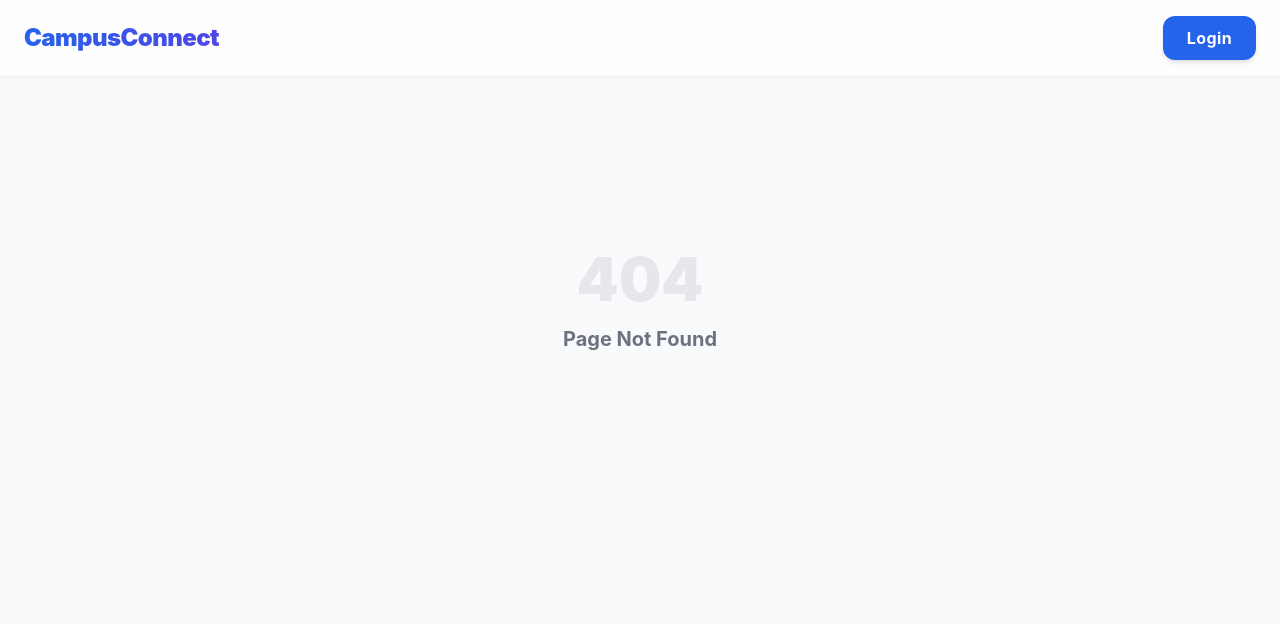
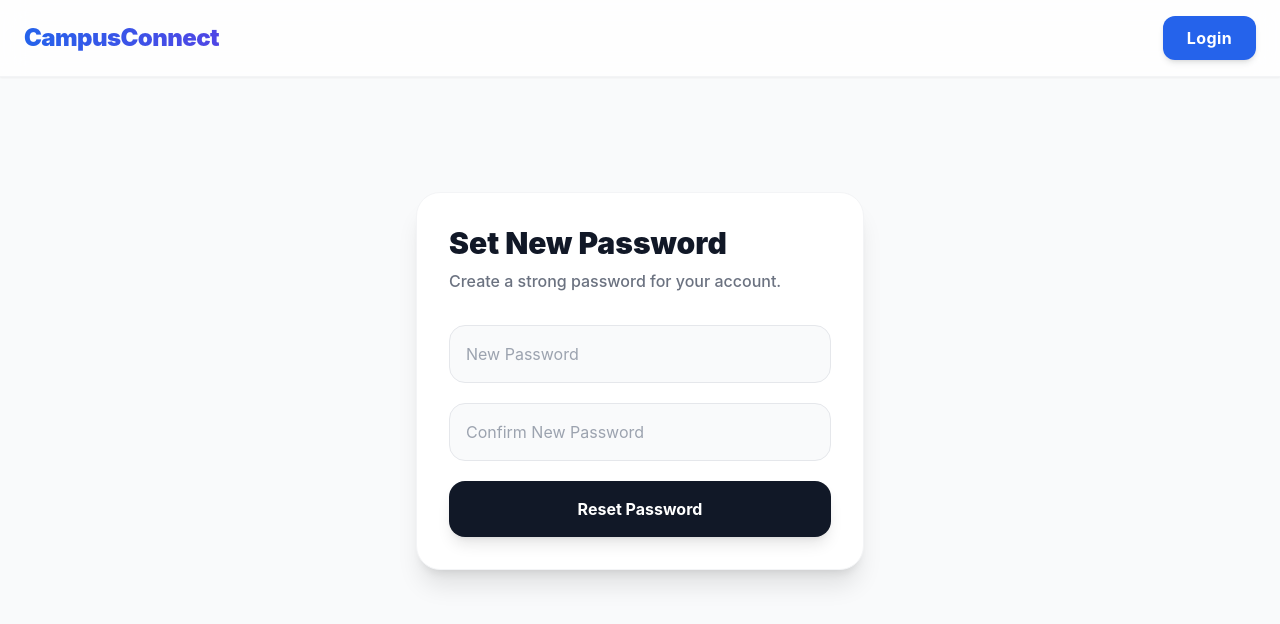
Before and after one commit to Subraj-Kumar/CampusConnect, a React (Create React App) app in the folder frontend/: page /resetpassword/1 in a window 1280 px wide. Before the commit this address had no page. Shown: the top 624 px of the page. Built offline with nearby package versions, Linux system fonts and the light colour scheme.

Commit message:
stable build for deployment

```diff
--- a/frontend/src/App.js
+++ b/frontend/src/App.js
@@ -17,9 +17,11 @@ import AdminDashboard from "./pages/AdminDashboard";
 import OrganizerDashboard from "./pages/OrganizerDashboard";
 import StudentDashboard from "./pages/StudentDashboard";
 import EventAttendees from "./pages/EventAttendees";
-import EditEvent from "./pages/EditEvent"; // 🚀 NEW IMPORT
+import EditEvent from "./pages/EditEvent";
 import Profile from "./pages/Profile";
 import OAuthSuccess from "./pages/OAuthSuccess";
+import ForgotPassword from "./pages/ForgotPassword"; // 🚀 NEW IMPORT
+import ResetPassword from "./pages/ResetPassword";   // 🚀 NEW IMPORT
 
 function App() {
   return (
@@ -30,6 +32,8 @@ function App() {
           <Route path="/" element={<Events />} />
           <Route path="/login" element={<Login />} />
           <Route path="/register" element={<Register />} />
+          <Route path="/forgot-password" element={<ForgotPassword />} /> {/* 🚀 NEW ROUTE */}
+          <Route path="/resetpassword/:token" element={<ResetPassword />} /> {/* 🚀 NEW ROUTE */}
           <Route path="/events/:id" element={<EventDetails />} />
           <Route path="/oauth-success" element={<OAuthSuccess />} />
 
@@ -63,7 +67,6 @@ function App() {
             }
           />
 
-          {/* 🚀 NEW ROUTE: Edit Event (Organizer Only) */}
           <Route
             path="/organizer/edit-event/:id"
             element={
--- /dev/null
+++ b/frontend/src/pages/ForgotPassword.jsx
@@ -0,0 +1,54 @@
+import { useState } from "react";
+import API from "../api/axios";
+import { Link } from "react-router-dom";
+
+const ForgotPassword = () => {
+  const [email, setEmail] = useState("");
+  const [message, setMessage] = useState("");
+  const [loading, setLoading] = useState(false);
+
+  const handleSubmit = async (e) => {
+    e.preventDefault();
+    setLoading(true);
+    try {
+      const { data } = await API.post("/auth/forgotpassword", { email });
+      setMessage("Check your email for the reset link!");
+    } catch (err) {
+      setMessage(err.response?.data?.message || "Something went wrong.");
+    } finally {
+      setLoading(false);
+    }
+  };
+
+  return (
+    <div className="min-h-[70vh] flex items-center justify-center px-4">
+      <div className="bg-white p-8 rounded-3xl shadow-xl w-full max-w-md border border-gray-100">
+        <h2 className="text-3xl font-black text-gray-900 mb-2">Forgot Password?</h2>
+        <p className="text-gray-500 mb-8 font-medium">Enter your email to receive a recovery link.</p>
+
+        <form onSubmit={handleSubmit} className="space-y-6">
+          <input
+            type="email"
+            placeholder="name@jnu.ac.in"
+            className="w-full p-4 bg-gray-50 border border-gray-200 rounded-2xl outline-none focus:border-blue-500 transition"
+            value={email}
+            onChange={(e) => setEmail(e.target.value)}
+            required
+          />
+          <button
+            disabled={loading}
+            className="w-full py-4 bg-blue-600 text-white font-bold rounded-2xl hover:bg-blue-700 transition shadow-lg shadow-blue-100"
+          >
+            {loading ? "Sending..." : "Send Reset Link"}
+          </button>
+        </form>
+        {message && <p className="mt-6 text-center font-bold text-blue-600 bg-blue-50 py-3 rounded-xl">{message}</p>}
+        <div className="mt-6 text-center">
+          <Link to="/login" className="text-sm font-bold text-gray-400 hover:text-gray-600">Back to Login</Link>
+        </div>
+      </div>
+    </div>
+  );
+};
+
+export default ForgotPassword;
--- a/frontend/src/pages/Login.jsx
+++ b/frontend/src/pages/Login.jsx
@@ -75,9 +75,17 @@ const Login = () => {
               />
             </div>
 
-            {/* PASSWORD INPUT */}
-            <div className="space-y-1">
-              <label className="text-sm font-bold text-gray-700 ml-1">Password</label>
+            {/* PASSWORD INPUT WITH FORGOT PASSWORD LINK */}
+            <div className="space-y-1 relative">
+              <div className="flex justify-between items-center ml-1">
+                <label className="text-sm font-bold text-gray-700">Password</label>
+                <Link
+                  to="/forgot-password"
+                  className="text-xs font-bold text-blue-600 hover:underline"
+                >
+                  Forgot Password?
+                </Link>
+              </div>
               <input
                 type="password"
                 className="w-full p-4 bg-gray-50 border border-gray-200 focus:border-blue-500 focus:ring-4 focus:ring-blue-500/10 rounded-2xl outline-none transition"
--- /dev/null
+++ b/frontend/src/pages/ResetPassword.jsx
@@ -0,0 +1,63 @@
+import { useState } from "react";
+import { useParams, useNavigate } from "react-router-dom";
+import API from "../api/axios";
+
+const ResetPassword = () => {
+  const { token } = useParams();
+  const navigate = useNavigate();
+  const [password, setPassword] = useState("");
+  const [confirmPassword, setConfirmPassword] = useState("");
+  const [loading, setLoading] = useState(false);
+
+  const handleSubmit = async (e) => {
+    e.preventDefault();
+    if (password !== confirmPassword) return alert("Passwords do not match");
+
+    setLoading(true);
+    try {
+      await API.put(`/auth/resetpassword/${token}`, { password });
+      alert("Password updated! Please login.");
+      navigate("/login");
+    } catch (err) {
+      alert(err.response?.data?.message || "Link expired or invalid.");
+    } finally {
+      setLoading(false);
+    }
+  };
+
+  return (
+    <div className="min-h-[70vh] flex items-center justify-center px-4">
+      <div className="bg-white p-8 rounded-3xl shadow-xl w-full max-w-md border border-gray-100">
+        <h2 className="text-3xl font-black text-gray-900 mb-2">Set New Password</h2>
+        <p className="text-gray-500 mb-8 font-medium">Create a strong password for your account.</p>
+
+        <form onSubmit={handleSubmit} className="space-y-5">
+          <input
+            type="password"
+            placeholder="New Password"
+            className="w-full p-4 bg-gray-50 border border-gray-200 rounded-2xl outline-none focus:border-blue-500"
+            value={password}
+            onChange={(e) => setPassword(e.target.value)}
+            required
+          />
+          <input
+            type="password"
+            placeholder="Confirm New Password"
+            className="w-full p-4 bg-gray-50 border border-gray-200 rounded-2xl outline-none focus:border-blue-500"
+            value={confirmPassword}
+            onChange={(e) => setConfirmPassword(e.target.value)}
+            required
+          />
+          <button
+            disabled={loading}
+            className="w-full py-4 bg-gray-900 text-white font-bold rounded-2xl hover:bg-black transition shadow-lg"
+          >
+            {loading ? "Updating..." : "Reset Password"}
+          </button>
+        </form>
+      </div>
+    </div>
+  );
+};
+
+export default ResetPassword;
```
Also changed, not shown: 2 other files (tests, documents, lock files or other folders).
